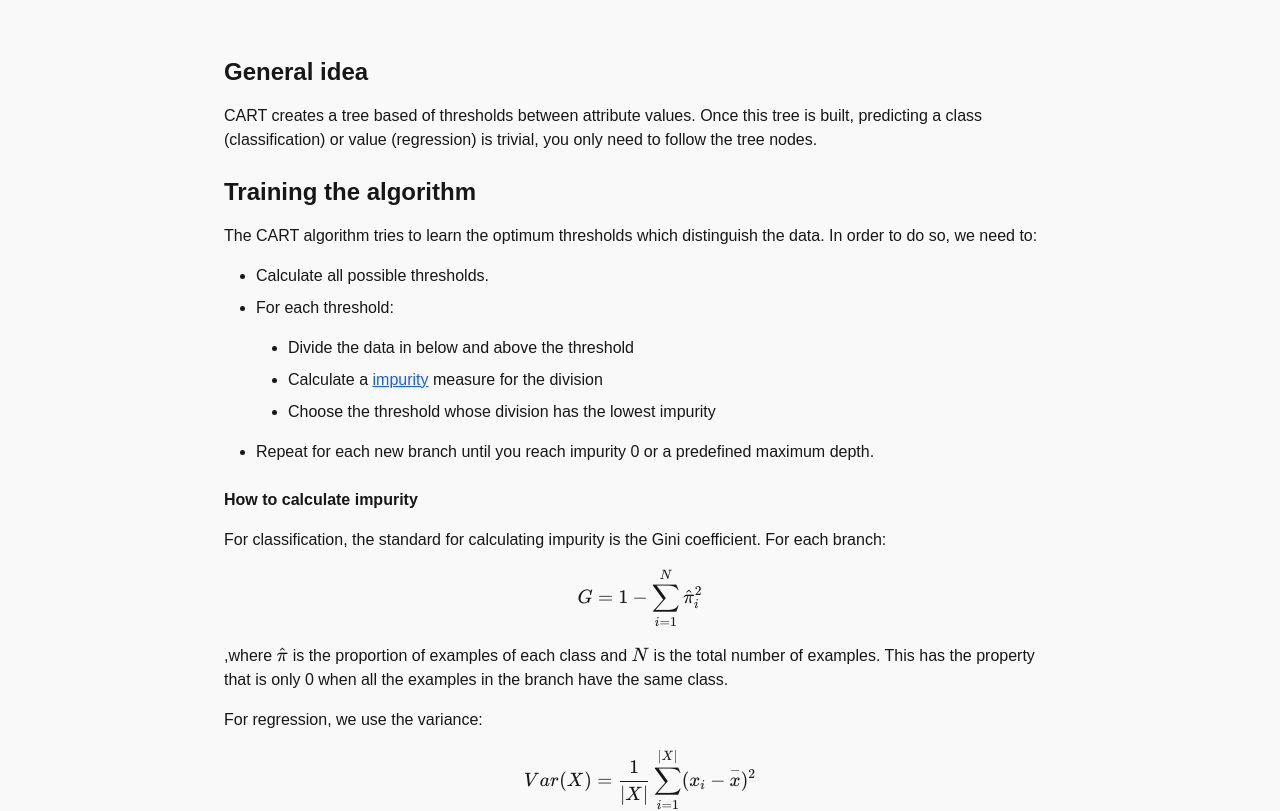
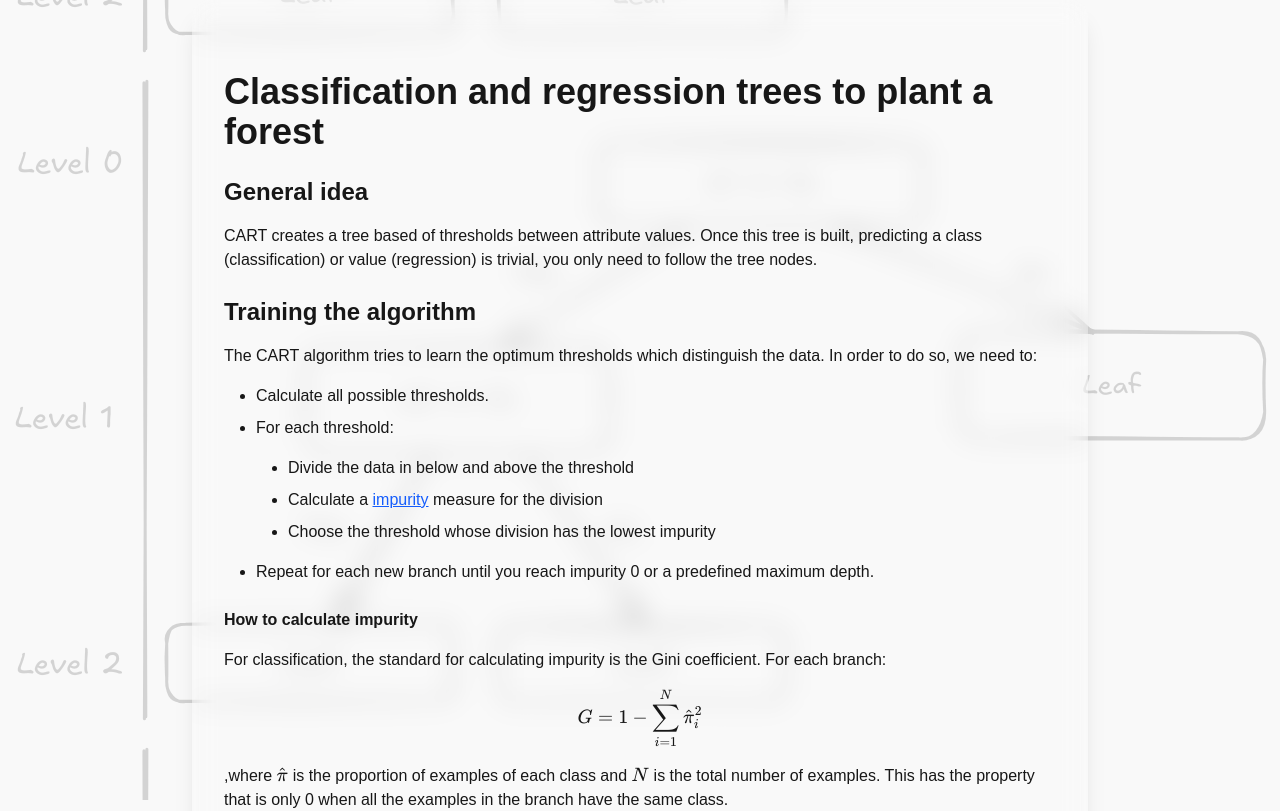
Before and after one commit to aaronma300604/portolio-blog, a Next.js app: page /blog/CART in a window 1280 px wide. Shown: the top 811 px of the page. Built offline with nearby package versions, Linux system fonts and the light colour scheme.

Commit message:
Added Backgorund image and blurred container for the posts

```diff
--- a/src/app/blog/[slug]/page.js
+++ b/src/app/blog/[slug]/page.js
@@ -6,6 +6,7 @@ import remarkGfm from 'remark-gfm';
 import remarkMath from 'remark-math';
 import rehypeKatex from 'rehype-katex';
 import 'katex/dist/katex.min.css';
+import ZoomBlurBackground from '@/components/ZoomBlurBackground';
 
 
 
@@ -89,8 +90,9 @@ export default async function Page({ params }) {
     const transformedContent = transformObsidianLinks(content);
 
     return (
-      <div className="prose max-w-4xl mx-auto p-8">
-        <h1>{data.title}</h1>
+      <ZoomBlurBackground imageUrl={data.imageUrl || '/excalidraw/examplecart.svg'}>
+      <div className="prose max-w-4xl mx-auto p-8 bg-[171717]/70 backdrop-blur-md rounded-2xl shadow-xl">
+        <h1 className="mt-10 text-4xl font-bold">{data.title}</h1>
         <ReactMarkdown
             skipHtml={false}
           remarkPlugins={[remarkGfm, remarkMath]}
@@ -100,5 +102,6 @@ export default async function Page({ params }) {
           {transformedContent}
         </ReactMarkdown>
       </div>
+      </ZoomBlurBackground>
     );
   }
--- /dev/null
+++ b/src/components/ZoomBlurBackground.js
@@ -0,0 +1,31 @@
+"use client";
+import { useEffect, useState } from "react";
+
+export default function ZoomBlurBackground({ imageUrl, children }) {
+  const [scroll, setScroll] = useState(0);
+
+  useEffect(() => {
+    const handleScroll = () => setScroll(window.scrollY);
+    window.addEventListener("scroll", handleScroll);
+    return () => window.removeEventListener("scroll", handleScroll);
+  }, []);
+
+  return (
+    <div className="relative min-h-screen overflow-x-hidden">
+      <div
+        className="fixed top-0 left-0 w-full h-full -z-10 bg-cover bg-center"
+        style={{
+          backgroundImage: `url(${imageUrl})`,
+          backgroundSize: `${100 + scroll / 10}%`,
+          backgroundPosition: "center",
+          filter: `blur(${scroll / 100}px)`,
+          opacity: 1 - scroll / 1000,
+          transition: "background-size 0.2s, filter 0.2s, opacity 0.2s",
+          position: "fixed",
+          zIndex: -10,
+        }}
+      />
+      <main>{children}</main>
+    </div>
+  );
+}
--- a/src/posts/CART.md
+++ b/src/posts/CART.md
@@ -2,6 +2,7 @@
 tags:
   - MachineLearningTheory
 created: 2025-04-23
+title: Classification and regression trees to plant a forest
 ---
 
 ### General idea
--- a/src/posts/KNN.md
+++ b/src/posts/KNN.md
@@ -2,6 +2,7 @@
 tags:
   - MachineLearningTheory
 created: 2025-04-23
+title: KNN, a proximity sensor
 ---
 
 ### General idea
--- a/src/posts/NaiveBayes.md
+++ b/src/posts/NaiveBayes.md
@@ -1,7 +1,7 @@
 ---
 tags:
   - MachineLearningTheory
-title: "Naive Bayes Algorithm"
+title: Naive Bayes, an easy but effective Algorithm
 created: 2025-04-23
 ---
 
--- a/src/posts/NeuralNetworks.md
+++ b/src/posts/NeuralNetworks.md
@@ -2,6 +2,7 @@
 tags:
   - MachineLearningTheory
 created: 2025-04-23
+title: Neural Networks, an universal function approximator
 ---
 ### General Idea
 
```
